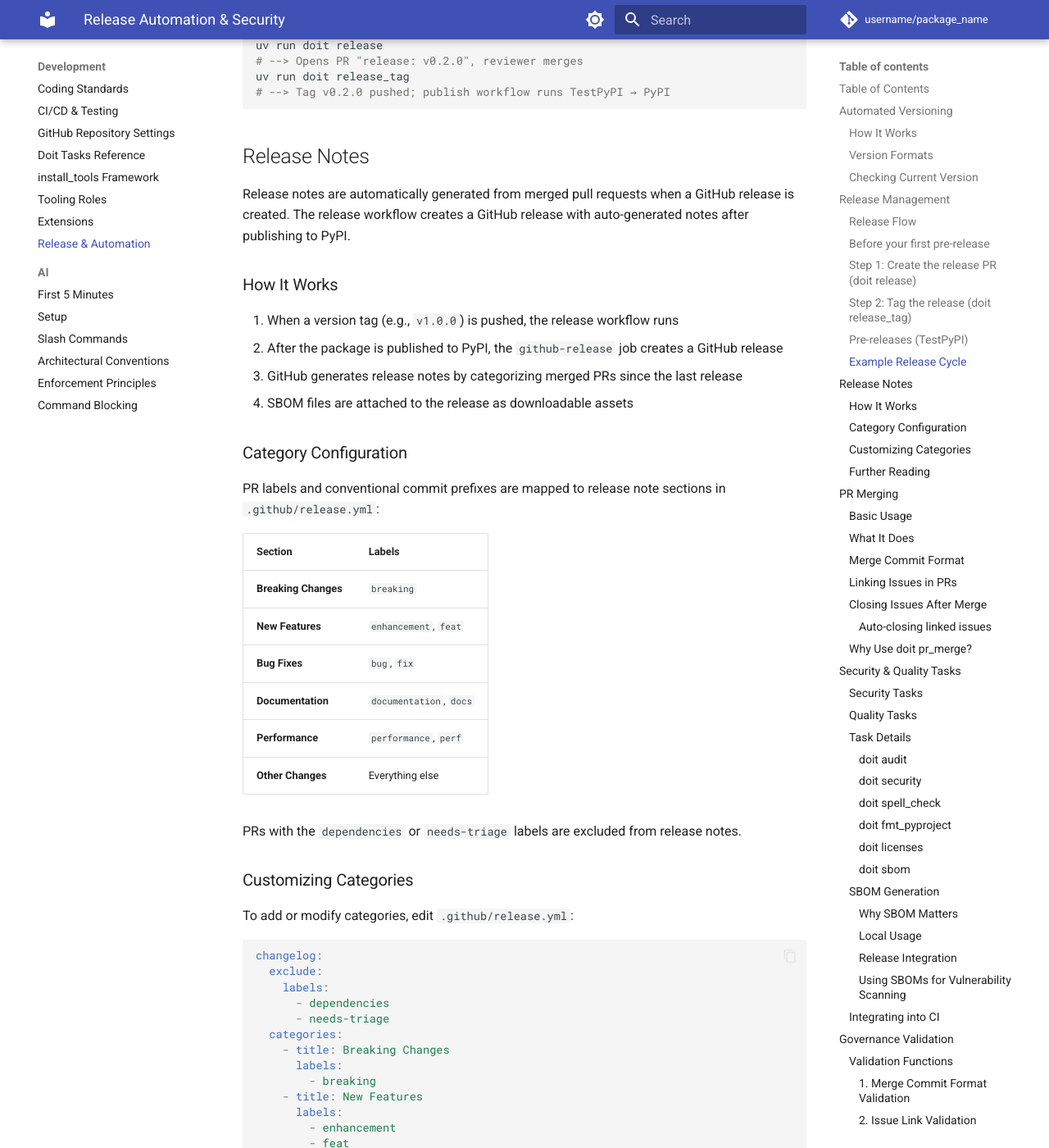
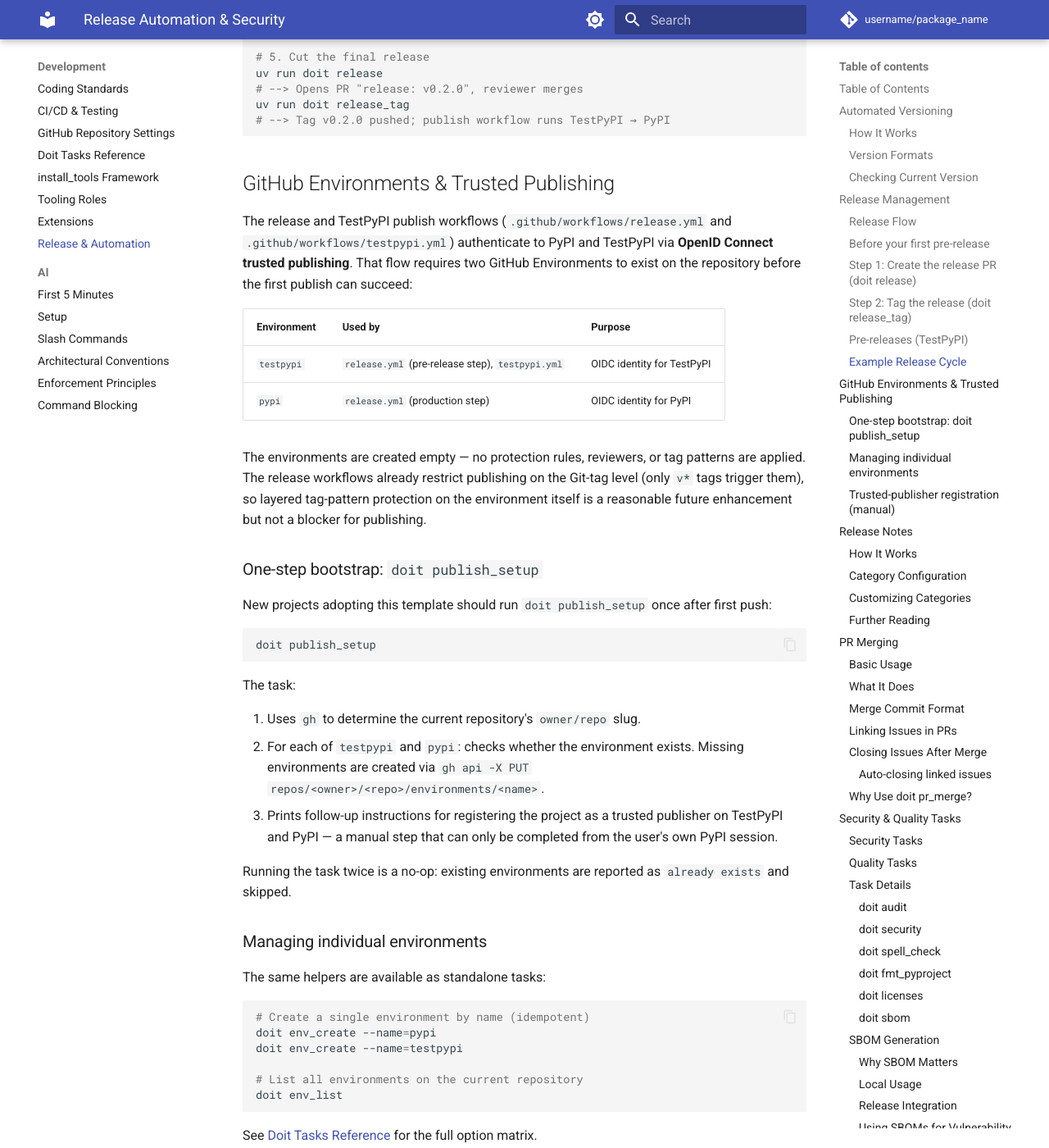
Before and after one commit to endavis/pyproject-template, an MkDocs documentation site: the page built from docs/development/release-and-automation.md, in a window 1280 px wide and 1400 px high, scrolled down 4590 px. Shown: the whole window at 82% size. Built offline with MkDocs 1.6.1 and Material for MkDocs 9.7.7, drawn with Linux system fonts in a browser that asks for light colours; comment, search, counter and statistics services are not loaded; some of the changed text lies outside the part shown.

Commit message:
docs: document doit env_create / env_list / publish_setup
Add a "GitHub Environments & Trusted Publishing" section to
``release-and-automation.md`` that explains the role of the
``testpypi`` and ``pypi`` environments for OIDC publishing, presents
``doit publish_setup`` as the one-step bootstrap, and calls out the
manual trusted-publisher registration step with links to the PyPI and
TestPyPI management pages.

Add matching entries for ``env_create``, ``env_list``, and
``publish_setup`` to ``doit-tasks-reference.md``, and update the
GitHub Workflow task category row to include them.

Addresses #417

````diff
--- a/docs/development/release-and-automation.md
+++ b/docs/development/release-and-automation.md
@@ -17,6 +17,7 @@
 ## Table of Contents
 - [Automated Versioning](#automated-versioning)
 - [Release Management](#release-management)
+- [GitHub Environments & Trusted Publishing](#github-environments-trusted-publishing)
 - [Release Notes](#release-notes)
 - [PR Merging](#pr-merging)
 - [Security & Quality Tasks](#security-quality-tasks)
@@ -209,6 +210,90 @@
 uv run doit release_tag
 # --> Tag v0.2.0 pushed; publish workflow runs TestPyPI → PyPI
 ```
+
+## GitHub Environments & Trusted Publishing
+
+The release and TestPyPI publish workflows (`.github/workflows/release.yml`
+and `.github/workflows/testpypi.yml`) authenticate to PyPI and TestPyPI via
+**OpenID Connect trusted publishing**. That flow requires two GitHub
+Environments to exist on the repository before the first publish can
+succeed:
+
+| Environment | Used by | Purpose |
+| --- | --- | --- |
+| `testpypi` | `release.yml` (pre-release step), `testpypi.yml` | OIDC identity for TestPyPI |
+| `pypi` | `release.yml` (production step) | OIDC identity for PyPI |
+
+The environments are created empty — no protection rules, reviewers, or
+tag patterns are applied. The release workflows already restrict
+publishing on the Git-tag level (only `v*` tags trigger them), so layered
+tag-pattern protection on the environment itself is a reasonable future
+enhancement but not a blocker for publishing.
+
+### One-step bootstrap: `doit publish_setup`
+
+New projects adopting this template should run `doit publish_setup` once
+after first push:
+
+```bash
+doit publish_setup
+```
+
+The task:
+
+1. Uses `gh` to determine the current repository's `owner/repo` slug.
+2. For each of `testpypi` and `pypi`: checks whether the environment
+   exists. Missing environments are created via `gh api -X PUT
+   repos/<owner>/<repo>/environments/<name>`.
+3. Prints follow-up instructions for registering the project as a
+   trusted publisher on TestPyPI and PyPI — a manual step that can only
+   be completed from the user's own PyPI session.
+
+Running the task twice is a no-op: existing environments are reported
+as `already exists` and skipped.
+
+### Managing individual environments
+
+The same helpers are available as standalone tasks:
+
+```bash
+# Create a single environment by name (idempotent)
+doit env_create --name=pypi
+doit env_create --name=testpypi
+
+# List all environments on the current repository
+doit env_list
+```
+
+See [Doit Tasks Reference](doit-tasks-reference.md#env_create) for the
+full option matrix.
+
+### Trusted-publisher registration (manual)
+
+Creating the GitHub Environment is only half the setup. The other half
+is registering this project as a trusted publisher on PyPI and TestPyPI,
+which must be done by the project owner through the PyPI web UI:
+
+- TestPyPI: <https://test.pypi.org/manage/account/publishing/>
+- PyPI: <https://pypi.org/manage/account/publishing/>
+
+For both forms, supply:
+
+- **PyPI project name** — the distribution name from `pyproject.toml`.
+- **Owner** — the GitHub user or organization that owns the repository.
+- **Repository name** — the repository name on GitHub.
+- **Workflow filename** — `release.yml` for PyPI, `testpypi.yml` for
+  TestPyPI.
+- **Environment name** — `pypi` for PyPI, `testpypi` for TestPyPI.
+
+Once both sides are registered, pushing a `v*` tag (via `doit release`
+followed by `doit release_tag`) triggers the publish workflow, which
+authenticates via OIDC and uploads the built distribution.
+
+**Further reading**
+
+- [PyPI docs: Trusted Publishing](https://docs.pypi.org/trusted-publishers/)
+- [GitHub docs: Configuring OpenID Connect in PyPI](https://docs.github.com/en/actions/security-for-github-actions/security-hardening-your-deployments/configuring-openid-connect-in-pypi)
 
 ## Release Notes
 
````
Also changed, not shown: docs/development/doit-tasks-reference.md (+65 -1 lines).
